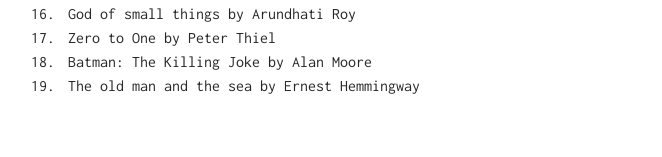
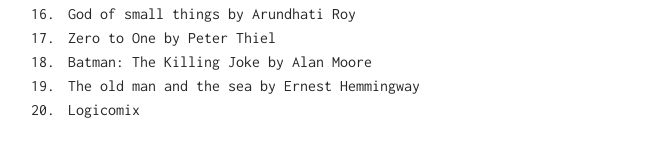
Before and after one commit to sukunrt/sukunrt.github.io, a Jekyll site: the page built from _posts/2016-12-14-Books_I_Read_in_2016.md, in a window 1280 px wide. Shown: the part 612-769 px from the top of the page, without its empty margins (277-939 px from the left). Built offline with Jekyll 4.4.1, drawn with Linux system fonts in a browser that asks for light colours.

Commit message:
Add one more book

```diff
--- a/_posts/2016-12-14-Books_I_Read_in_2016.md
+++ b/_posts/2016-12-14-Books_I_Read_in_2016.md
@@ -24,3 +24,4 @@
 17. Zero to One by Peter Thiel
 18. Batman: The Killing Joke by Alan Moore
 19. The old man and the sea by Ernest Hemmingway
+20. Logicomix
```
